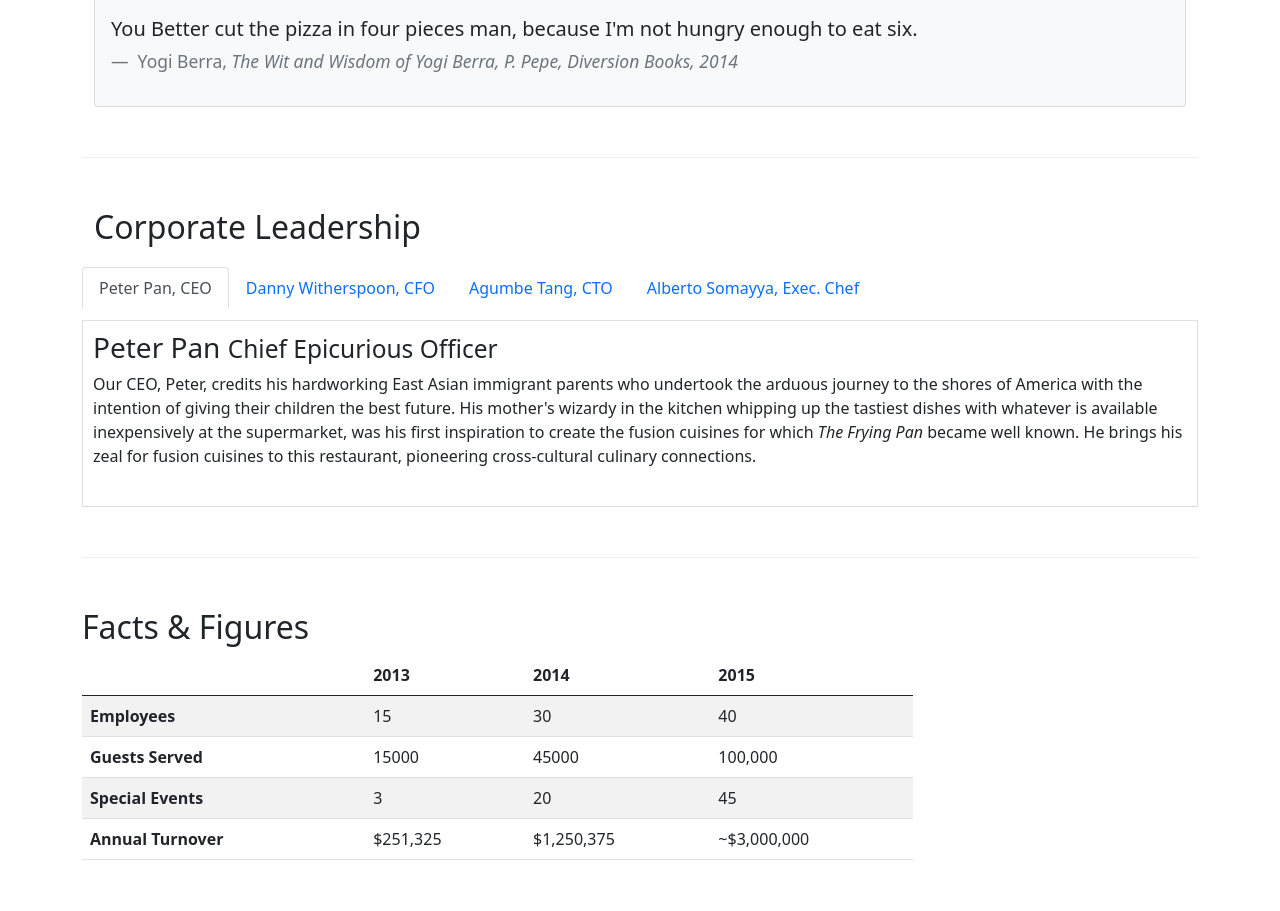
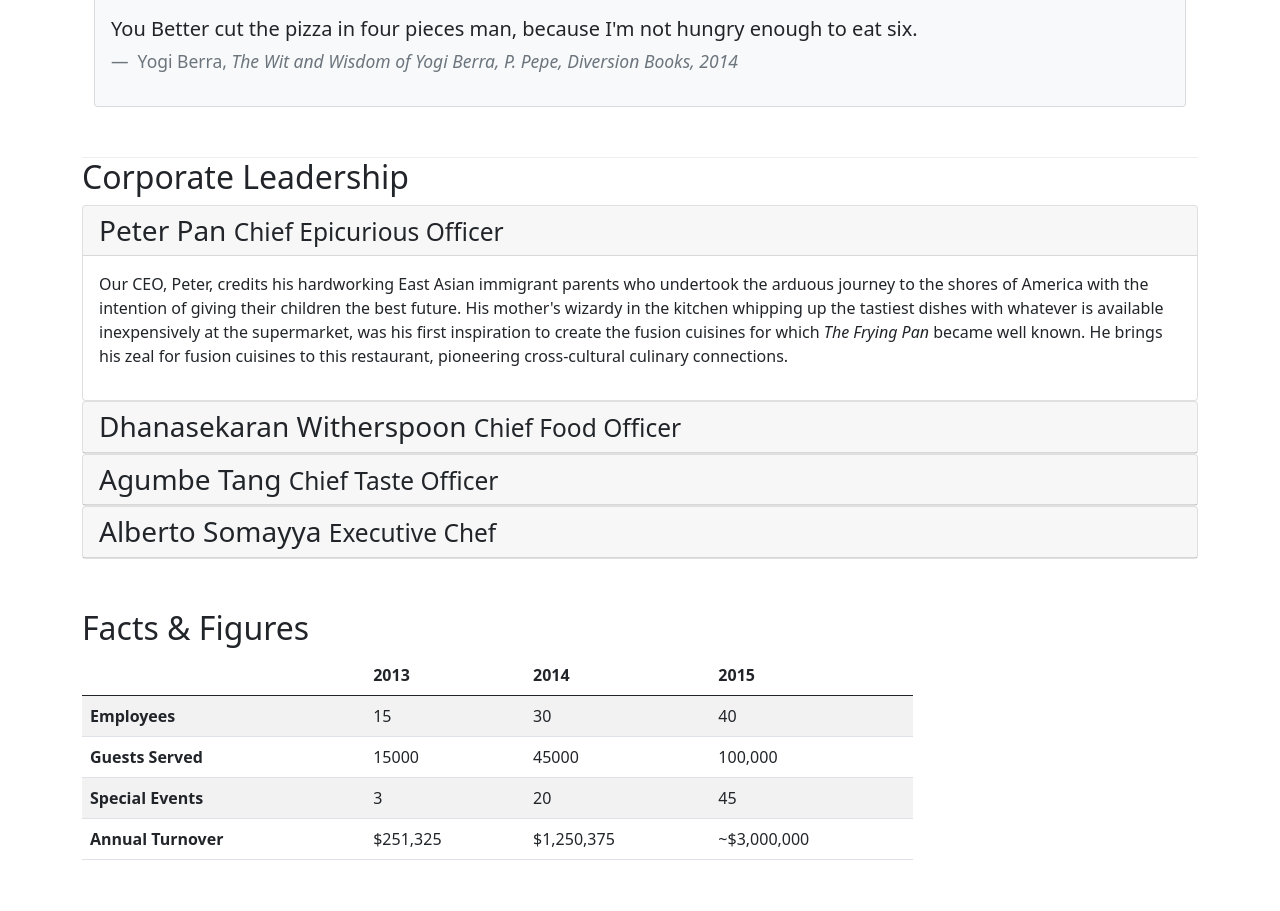
Before and after one commit to bernardolr/Front-end-web-UI-frameworks, a website: page aboutus.html in a window 1280 px wide. Shown: the part 774-1685 px from the top of the page. Drawn offline with nearby package versions, Linux system fonts and the light colour scheme.

Commit message:
Accordion 2

```diff
--- a/aboutus.html
+++ b/aboutus.html
@@ -115,9 +115,17 @@
 
 
         <div class="container">
-            <div class="row row-content">
+            <div class="col-12">
                 <h2>Corporate Leadership</h2>
 
+
+
+
+
+
+
+                <!--
+                    NAV TABS
                 <ul class="nav nav-tabs">
                     <li class="nav-item">
                         <a class="nav-link active" href="#peter" role="tab" data-bs-toggle="tab">Peter Pan, CEO</a>
@@ -135,26 +143,86 @@
                        data-bs-toggle="tab">Alberto Somayya, Exec. Chef</a>
                     </li>
                 </ul>
+                -->
 
-                <div class="tab-content">
-                    <div role="tabpanel show" class="tab-pane fade show active" id="peter">
+                <div id="accordion">
+                    <div class="card">
+                        <div class="card-header" role="tab" id="peterhead">
+                            <h3 class="mb-0">
+                                <a data-bs-toggle="collapse" data-bs-target="#peter">
+                                    Peter Pan <small>Chief Epicurious Officer</small>
+                                </a>
+                            </h3>
+                        </div>
+                            <div role="tabpanel show" class="collapse show" id="peter" data-parent="#accordion">
+                                <div class="card-body">
+                                    <p class="d-none d-sm-block">Our CEO, Peter, credits his hardworking East Asian immigrant parents who undertook the arduous journey to the shores of America with the intention of giving their children the best future. His mother's wizardy in the kitchen whipping up the tastiest dishes with whatever is available inexpensively at the supermarket, was his first inspiration to create the fusion cuisines for which <em>The Frying Pan</em> became well known. He brings his zeal for fusion cuisines to this restaurant, pioneering cross-cultural culinary connections.</p>
 
-                        <h3>Peter Pan <small>Chief Epicurious Officer</small></h3>
-                        <p class="d-none d-sm-block">Our CEO, Peter, credits his hardworking East Asian immigrant parents who undertook the arduous journey to the shores of America with the intention of giving their children the best future. His mother's wizardy in the kitchen whipping up the tastiest dishes with whatever is available inexpensively at the supermarket, was his first inspiration to create the fusion cuisines for which <em>The Frying Pan</em> became well known. He brings his zeal for fusion cuisines to this restaurant, pioneering cross-cultural culinary connections.</p>
+                                </div>
+                            </div>
                     </div>
-                    <div role="tabpanel show" class="tab-pane fade show" id="danny">
-                        <h3>Dhanasekaran Witherspoon <small>Chief Food Officer</small></h3>
-                        <p class="d-none d-sm-block">Our CFO, Danny, as he is affectionately referred to by his colleagues, comes from a long established family tradition in farming and produce. His experiences growing up on a farm in the Australian outback gave him great appreciation for varieties of food sources. As he puts it in his own words, <em>Everything that runs, wins, and everything that stays, pays!</em></p>
+                    <div class="card">
+                        <div class="card-header" role="tab" id="dannyhead">
+                            <h3 class="mb-0">
+                                <a data-bs-toggle="collapse" data-bs-target="#danny">
+
+                                    Dhanasekaran Witherspoon <small>Chief Food Officer</small>
+                                </a>
+                            </h3>
+
+                        </div>
+                        <div class="collapse" id="danny" data-parent="#accordion">
+                            <div class="card-body">
+                                <p class="d-none d-sm-block">Our CFO, Danny, as he is affectionately referred to by his colleagues, comes from a long established family tradition in farming and produce. His experiences growing up on a farm in the Australian outback gave him great appreciation for varieties of food sources. As he puts it in his own words, <em>Everything that runs, wins, and everything that stays, pays!</em></p>
+
+                            </div>
+
+                        </div>
                     </div>
-                    <div role="tabpanel show" class="tab-pane fade show" id="agumbe">
 
-                        <h3>Agumbe Tang <small>Chief Taste Officer</small></h3>
-                        <p class="d-none d-sm-block">Blessed with the most discerning gustatory sense, Agumbe, our CTO, personally ensures that every dish that we serve meets his exacting tastes. Our chefs dread the tongue lashing that ensues if their dish does not meet his exacting standards. He lives by his motto, <em>You click only if you survive my lick.</em></p>
+                    <div class="card">
+                        <div  class="card-header" role="tab" id="agumbehead">
+                            <h3 class="mb-0">
+                                <a data-bs-toggle="collapse" data-bs-target="#agumbe">
+
+                                    Agumbe Tang <small>Chief Taste Officer</small>
+                                </a>
+                            </h3>
+
+                        </div>
+                        <div class="collapse" id="agumbe" data-parent="#accordion">
+                            <div class="card-body">
+                                <p class="d-none d-sm-block">Blessed with the most discerning gustatory sense, Agumbe, our CTO, personally ensures that every dish that we serve meets his exacting tastes. Our chefs dread the tongue lashing that ensues if their dish does not meet his exacting standards. He lives by his motto, <em>You click only if you survive my lick.</em></p>
+
+                            </div>
+
+                        </div>
                     </div>
-                    <div role=" show" class="tab-pane fade show" id="alberto">
-                        <h3>Alberto Somayya <small>Executive Chef</small></h3>
-                        <p class="d-none d-sm-block">Award winning three-star Michelin chef with wide International experience having worked closely with whos-who in the culinary world, he specializes in creating mouthwatering Indo-Italian fusion experiences. He says, <em>Put together the cuisines from the two craziest cultures, and you get a winning hit! Amma Mia!</em></p>
+                    <div class="card">
+
+                        <div class="card-header" role="tab" id="albertohead">
+                            <h3 class="mb-0">
+                                <a data-bs-toggle="collapse" data-bs-target="#alberto">
+                                    Alberto Somayya <small>Executive Chef</small>
+                                </a>
+
+                            </h3>
+
+                        </div>
+                        <div class="collapse" id="alberto" data-parent="#accordion">
+                            <div class="card-body">
+                                <p class="d-none d-sm-block">Award winning three-star Michelin chef with wide International experience having worked closely with whos-who in the culinary world, he specializes in creating mouthwatering Indo-Italian fusion experiences. He says, <em>Put together the cuisines from the two craziest cultures, and you get a winning hit! Amma Mia!</em></p>
+
+                            </div>
+
+                        </div>
+
+
+
                     </div>
+
+
+
                 </div>
 
 
```
Also changed, not shown: index.html (+1 -1 lines).
